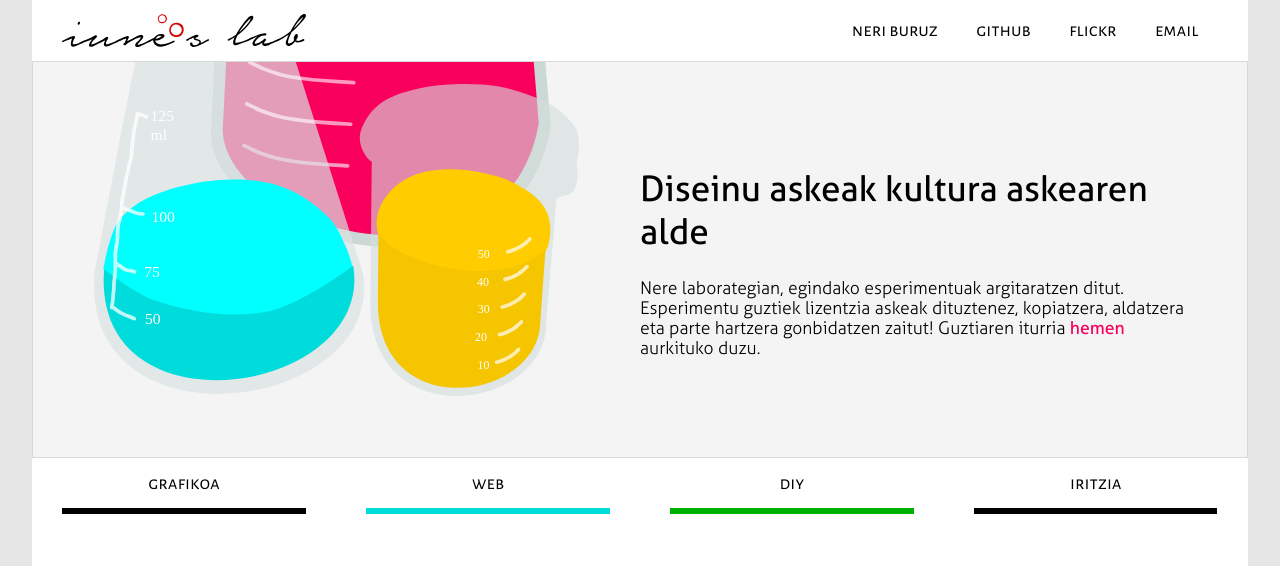
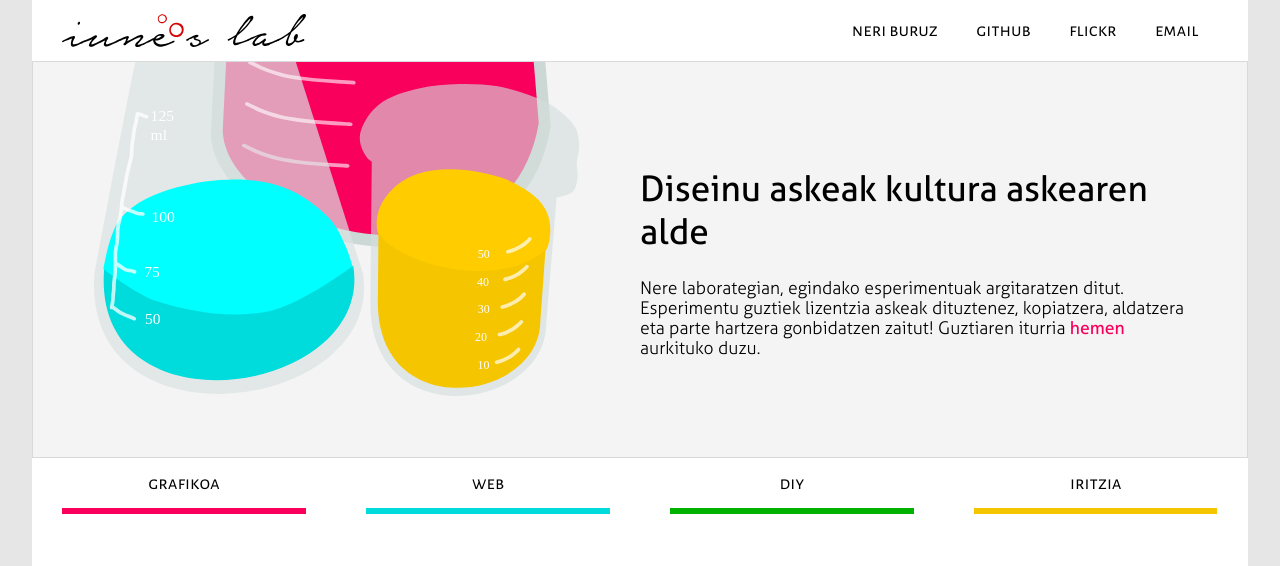
Before and after one commit to iunetrecet/iunetrecet.github.io, a Jekyll site: the page built from index.html, in a window 1280 px wide. Shown: the top 566 px of the page. Built offline with Jekyll 4.4.1, drawn with Linux system fonts in a browser that asks for light colours; grey boxes are pictures that could not be loaded.

Commit message:
Translated categories

```diff
--- a/_sass/settings.sass
+++ b/_sass/settings.sass
@@ -46,10 +46,10 @@ $d: #00b200
 .web
   border-bottom-color: $a
   color: $a
-.graphic
+.grafikoa
   border-bottom-color: $b
   color: $b
-.multimedia
+.iritzia
   border-bottom-color: $c
   color: $c
 .diy
```
